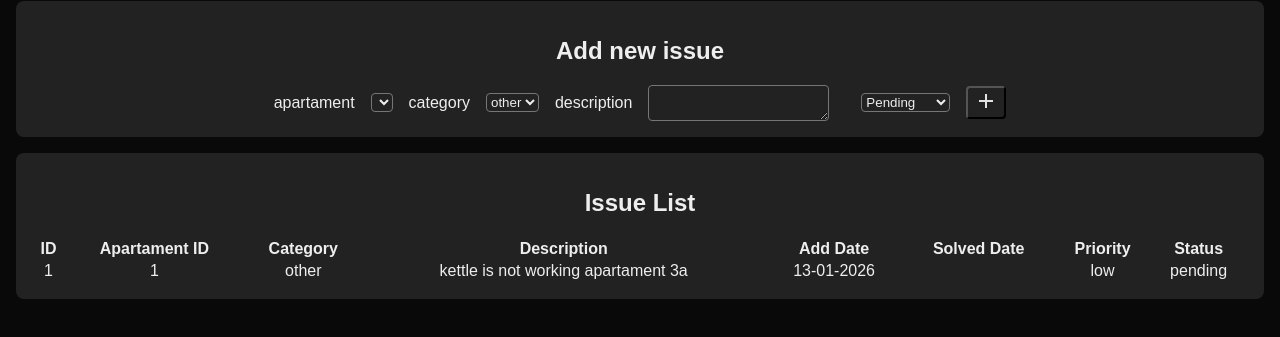
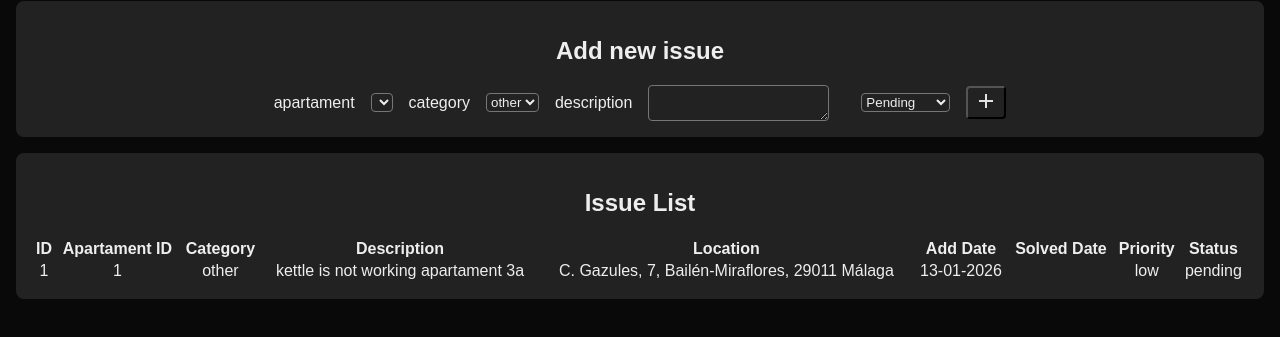
Before and after one commit to Rydzke/maintenceIssueDashboard, a plain HTML site: page index.html in a window 1280 px wide. Shown: the part 83-420 px from the top of the page. Drawn offline with Linux system fonts and the light colour scheme.

Commit message:
add location column to database

```diff
--- a/databaseIssue.json
+++ b/databaseIssue.json
@@ -4,6 +4,7 @@
         "idApartament":1,
         "category":"other",
         "description":"kettle is not working apartament 3a",
+        "location":"C. Gazules, 7, Bailén-Miraflores, 29011 Málaga",
         "dateAdd":"13-01-2026",
         "dateSolved":"",
         "priority":"low",
--- a/index.html
+++ b/index.html
@@ -41,6 +41,7 @@
                     <th>Apartament ID</th>
                     <th>Category</th>
                     <th>Description</th>
+                    <th>Location</th>
                     <th>Add Date</th>
                     <th>Solved Date</th>
                     <th>Priority</th>
--- a/issueListDisplay.js
+++ b/issueListDisplay.js
@@ -9,7 +9,7 @@ fetch('./databaseIssue.json').then((response) => response.json()).then((database
 
     databaseIssue.forEach(issue => {
         let newRow = document.createElement("tr");
-        let namesInJSON = ["id","idApartament","category","description","dateAdd","dateSolved","priority","status"]
+        let namesInJSON = ["id","idApartament","category","description","location","dateAdd","dateSolved","priority","status"]
         namesInJSON.forEach(namefromJSON => {
             createNewCell(newRow, issue[namefromJSON]);
         });
```
